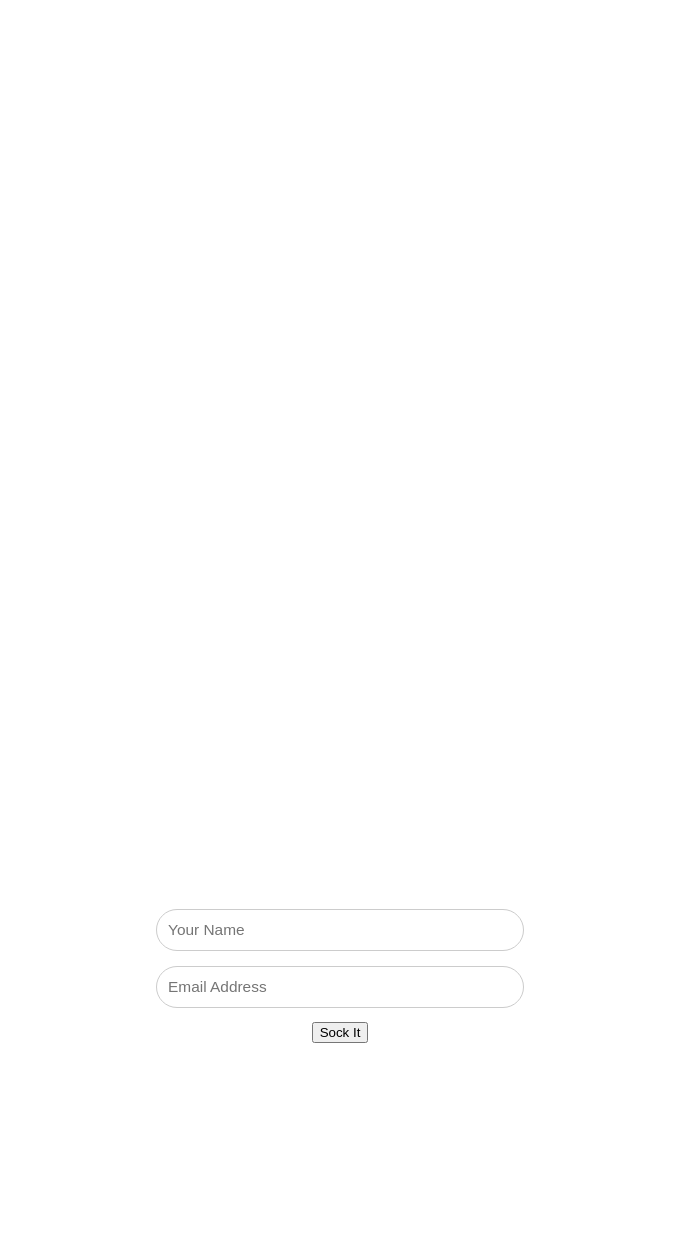
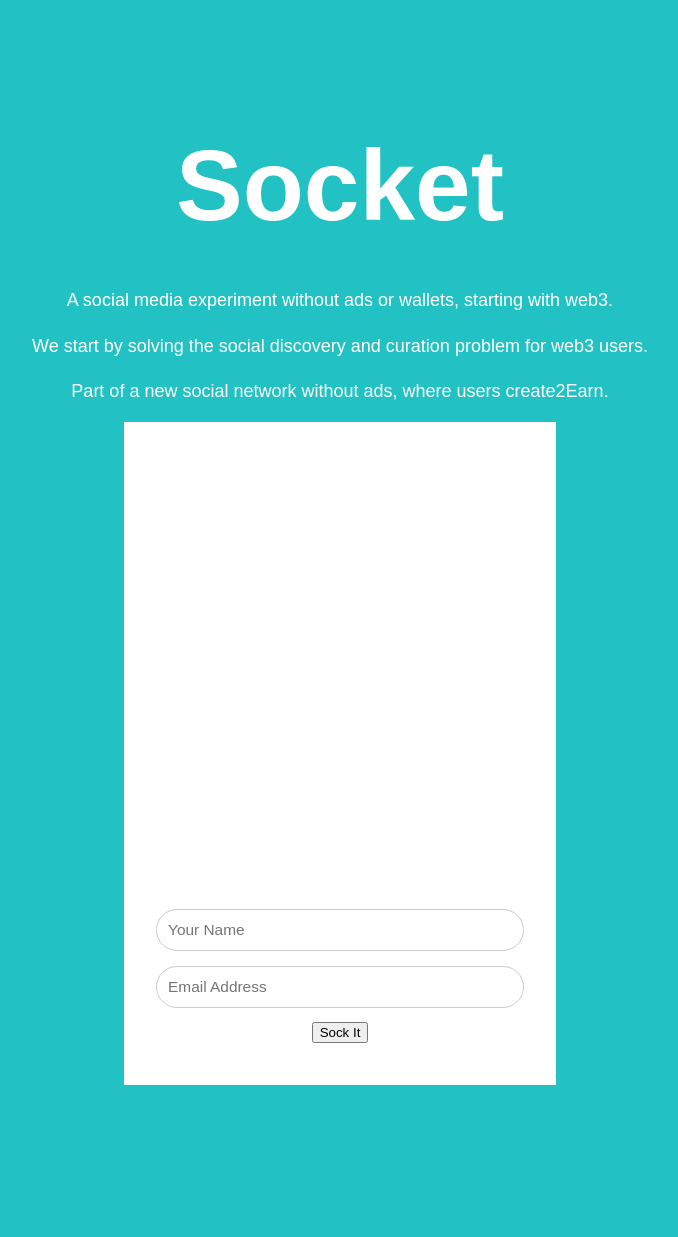
Before and after one commit to evazhang612/sokt-landing, a Jekyll site: the page built from index.md, in a window 1280 px wide. Shown: the whole page, without its empty margins (300-978 px from the left). Built offline with Jekyll 4.4.1, drawn with Linux system fonts in a browser that asks for light colours; nearby versions of some CDN libraries; library files that are not in the unit come from our copies; comment, search, counter and statistics services are not loaded.

Commit message:
Fix form bug

```diff
--- a/_layouts/default_landing.html
+++ b/_layouts/default_landing.html
@@ -23,7 +23,7 @@
 
 
 <!--linear-gradient(blue,pink) -->
-  <body style=background-color:linear-gradient(0deg, rgba(34,193,195,1) 24%, rgba(24,49,255,1) 100%)>
+  <body style=background-color:rgb(34,193,195)>
 <!--     <div id="bar"></div> -->
     <div class="wrapper-container">
       <div class="wrapper-masthead">
```
